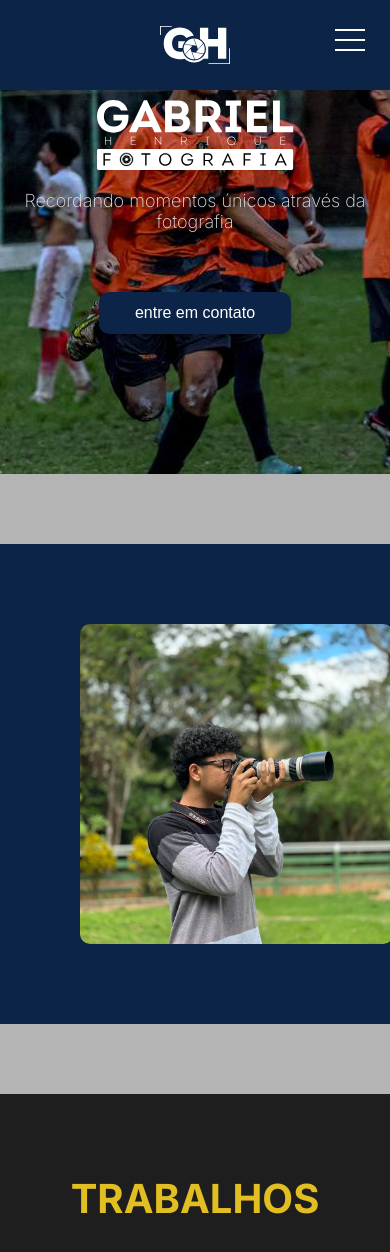
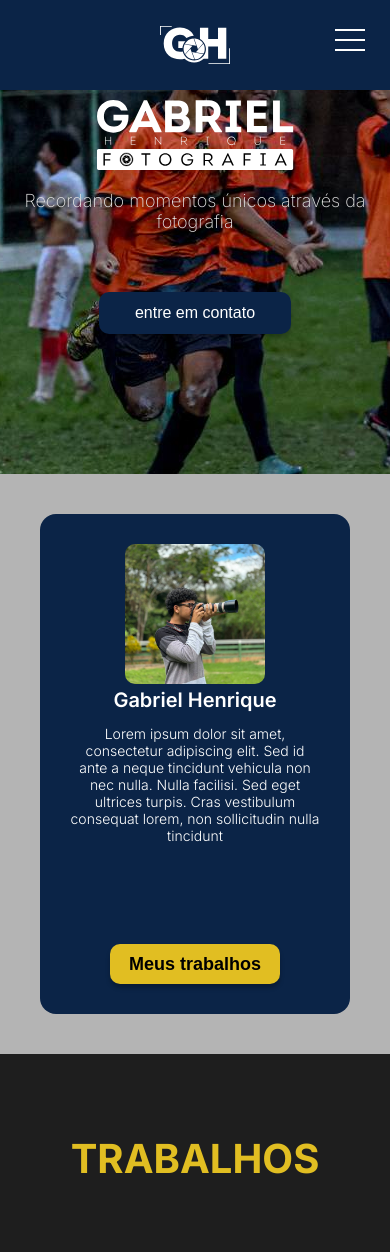
Before and after one commit to Thierrycast/gabriel-portfolio, a Next.js app: page / in a window 390 px wide. Shown: the top 1252 px of the page. Built offline with nearby package versions, Linux system fonts and the light colour scheme.

Commit message:
feat: aplicando responsividade na seção sobre

```diff
--- a/src/components/About/About.module.scss
+++ b/src/components/About/About.module.scss
@@ -1,15 +1,10 @@
 .about_container{
-
+    width: 100%;
     background-color: #B4B4B4;
-    width: 100%;
-
     padding: 7rem 0;
-
-
 }
 
 .about_wrap{
-
     display: flex;
     padding: 8rem;
     gap: 9rem;
@@ -22,7 +17,6 @@
 
     img{
         height: 32rem;
-
         border-radius: 1rem;
     }
 
@@ -48,8 +42,6 @@
             }
         }
 
-
-
         button{
             height: 5rem;
             width: 20rem;
@@ -58,9 +50,61 @@
             border-radius: 1rem;
             box-shadow: 0rem 0.4rem 0.4rem #00000040;
 
+            color: #000;
             font-size: 1.8rem;
             font-weight: 700;
 
         }
     }
 }
+
+@media (max-width: 800px) {
+    .about_container{
+        padding: 4rem;
+    }
+
+    .about_wrap{
+        width: 100%;
+        flex-direction: column;
+        align-items: center;
+        border-radius: 1.6rem;
+        gap: 0.4rem;
+
+        padding: 3rem;
+
+        img{
+            width: 14rem;
+            height: 14rem;
+        }
+
+        div{
+            text-align: center;
+            align-items: center;
+            gap: 10rem;
+
+            div{
+
+
+                h1{
+                    font-size: 2rem;
+                }
+
+                p{
+                    font-size: 1.4rem;
+                    font-weight: 300;
+                }
+            }
+
+            button{
+                width: 17rem;
+                height: 4rem;
+            }
+        }
+    }
+
+}
+
+@media (min-width: 1600px) {
+
+
+}
```
Lines whose indentation alone changed are shown as unchanged.
